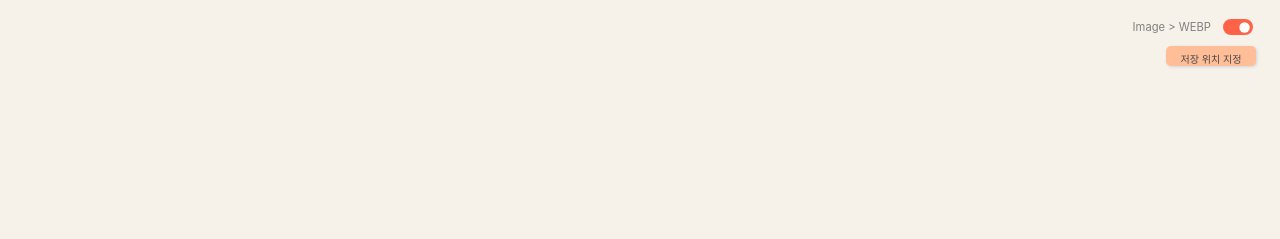
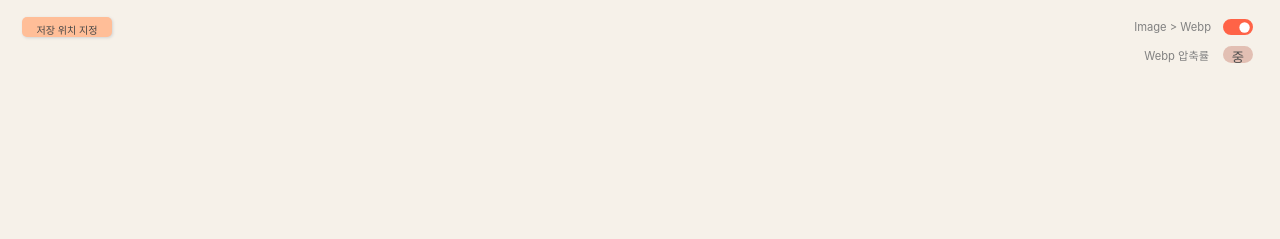
Before and after one commit to ShipFriend0516/webp-converter, a website built with Vite: page index.html in a window 1280 px wide. Shown: the top 239 px of the page. Built offline with nearby package versions, Linux system fonts and the light colour scheme.

Commit message:
feat: 저장폴더 기억

```diff
--- a/index.html
+++ b/index.html
@@ -20,15 +20,19 @@
           <div id="bar" class="bar"></div>
         </div>
       </div>
+      <label class="outputLabel">
+        <button id="outputDir" role="directory" type="file" webkitdirectory>
+          <span>저장 위치 지정</span>
+        </button>
+      </label>
       <fieldset class="setting">
         <label>
-          <span>Image > WEBP</span>
+          <span id="directionSpan">Image > Webp</span>
           <input id="directionSwitch" role="switch" type="checkbox" checked />
         </label>
-        <label class="outputLabel">
-          <button id="outputDir" role="directory" type="file" webkitdirectory>
-            <span>저장 위치 지정</span>
-          </button>
+        <label>
+          <span>Webp 압축률</span>
+          <button id="compressLevel">중</button>
         </label>
       </fieldset>
     </div>
--- a/package.json
+++ b/package.json
@@ -39,6 +39,7 @@
   "dependencies": {
     "@types/node": "^20.11.24",
     "electron-squirrel-startup": "^1.0.0",
+    "electron-store": "^8.2.0",
     "sharp": "^0.33.2"
   }
 }
--- a/src/coverter.ts
+++ b/src/coverter.ts
@@ -10,6 +10,7 @@ function convertToWebP(
   try {
     const imagePath: string = image.path;
     const fileName: string = image.name;
+    console.log(image.type);
     let outputFilePath = "";
     // 기본적으로 Direction은 webp로 변환하는 것
     const newFileName = fileName.slice(0, -path.extname(fileName).length);
@@ -17,12 +18,11 @@ function convertToWebP(
       outputFilePath = `${outputFolderPath}/${"converted"}_${newFileName}.webp`;
       sharp(imagePath).toFormat("webp").toFile(outputFilePath);
     } else {
-      // 역방향
       outputFilePath = `${outputFolderPath}/${"converted_"}${newFileName}.jpg`;
-      sharp(imagePath).toFormat("jpg").toFile(outputFilePath);
+      sharp(imagePath).webp({ lossless: true }).toFormat("jpeg").toFile(outputFilePath);
     }
 
-    console.log(`변환 성공! Output file: ${outputFilePath}`);
+    console.log(`변환 성공! 변환파일: ${outputFilePath}`);
 
     // return outputFilePath;
   } catch (error) {
--- a/src/index.css
+++ b/src/index.css
@@ -60,6 +60,7 @@ h1 {
 #message {
   font-size: 0.8em;
 }
+
 .progress {
   position: relative;
   height: 8px;
@@ -84,8 +85,15 @@ h1 {
   border: 0;
 }
 
-.setting input#outputDir {
+label.outputLabel {
   position: absolute;
+  left: 10px;
+  top: 10px;
+  padding: 12px;
+  padding-top: 7px;
+}
+
+input#outputDir {
   /* opacity: 0; */
   display: none;
   width: 100%;
@@ -98,8 +106,7 @@ h1 {
   left: 0;
 }
 
-.setting .outputLabel button {
-  position: relative;
+.outputLabel button {
   display: flex;
   justify-content: center;
   width: 90px;
@@ -118,7 +125,7 @@ h1 {
   }
 }
 
-.setting .outputLabel span {
+.outputLabel span {
   text-align: right;
 }
 
@@ -202,6 +209,24 @@ fieldset {
   align-items: end;
 }
 
+.setting #compressLevel {
+  border: 0;
+  background-color: #e2bfb3;
+  border-radius: 10px;
+  width: 24px;
+  cursor: pointer;
+  margin-left: 6px;
+  margin-right: 3px;
+  color: rgb(77, 77, 77);
+  width: 2.25em;
+  height: 1.25em;
+  appearance: none;
+
+  &:hover {
+    box-shadow: 0 0 0 max(4px, 0.2em) lightgray;
+  }
+}
+
 *,
 *::before,
 *::after {
--- a/src/renderer.ts
+++ b/src/renderer.ts
@@ -9,7 +9,6 @@ declare global {
 }
 
 document.getElementById("outputDir").addEventListener("click", () => {
-  console.log("file path select");
   window.presetting.openFileDialog();
 });
 
@@ -31,11 +30,12 @@ dropZone.addEventListener("drop", (e) => {
   e.preventDefault();
   const files = e.dataTransfer.files;
 
-  if (files) {
+  if (files.length > 0) {
     // 파일의 경로와 이름만 추출하여 별도의 객체로 만듭니다.
     const fileInfos = Array.from(files).map((file) => ({
       name: file.name,
       path: file.path,
+      type: file.type,
     }));
     console.log(fileInfos);
     window.api.send("toMain", fileInfos);
@@ -47,23 +47,29 @@ dropZone.addEventListener("drop", (e) => {
 document.getElementById("imageSelecter").addEventListener("change", function (event: Event) {
   const files = (event.target as HTMLInputElement).files;
 
-  if (files) {
+  if (files.length > 0) {
     // 파일의 경로와 이름만 추출하여 별도의 객체로 만듭니다.
     const fileInfos = Array.from(files).map((file) => ({
       name: file.name,
       path: file.path,
+      type: file.type,
     }));
     console.log(fileInfos);
     window.api.send("toMain", fileInfos);
   }
 });
 
-document.getElementById("directionSwitch").addEventListener("change", async () => {
+// 설정
+const directionSpan = document.getElementById("directionSpan");
+document.getElementById("directionSwitch").addEventListener("change", async (event) => {
+  (event.target as HTMLInputElement).checked
+    ? (directionSpan.innerText = "Image > Webp")
+    : (directionSpan.innerText = "Webp > JPG");
+
   await window.direction.toggle();
 });
 
 const bar = document.getElementById("bar");
-
 window.api.onProgressUpdate((value: number) => {
   bar.style.width = value + "%";
 });
```
Also changed, not shown: src/main.ts (+7 -4 lines), 1 other file.
